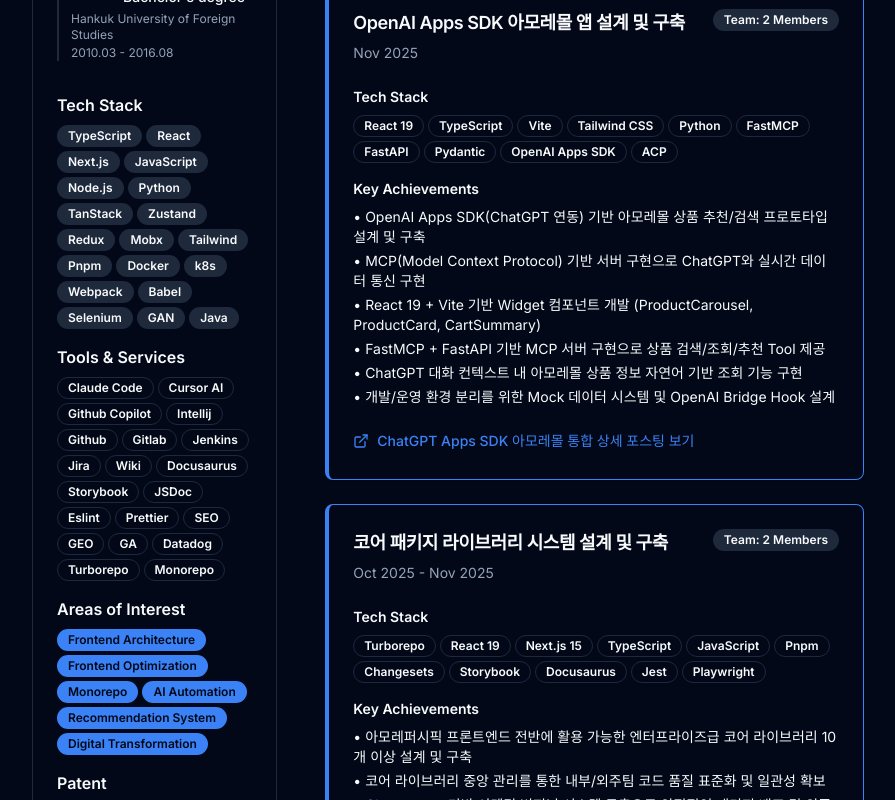
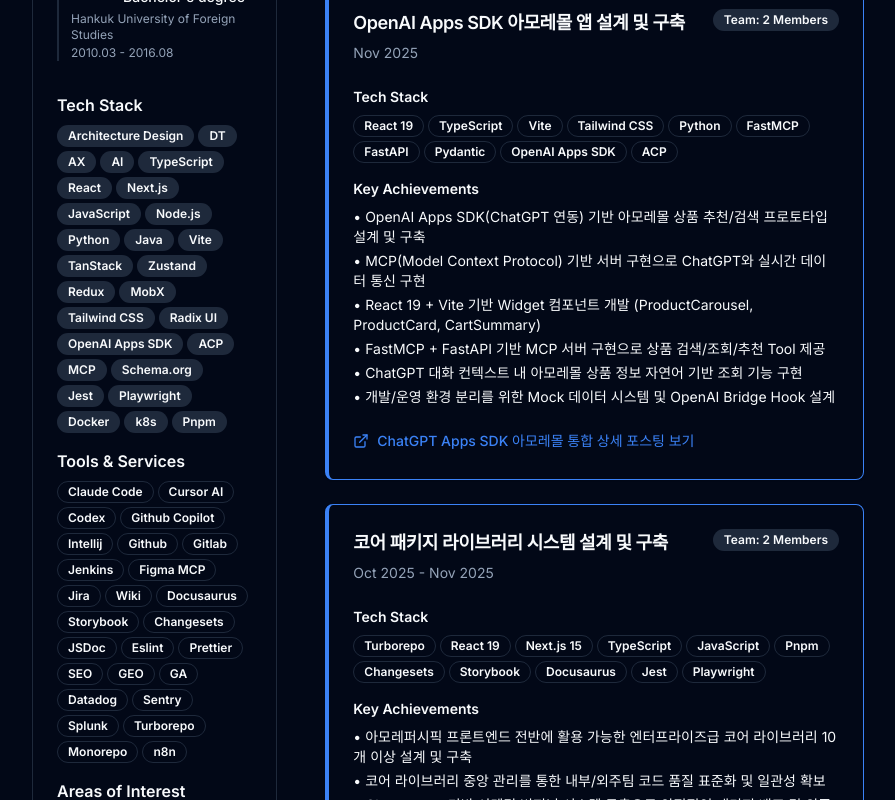
Before and after one commit to jungtaeinn/jungtaeinn.github.io, a Next.js app: page /about in a window 1280 px wide. Shown: the part 920-1720 px from the top of the page, without its empty margins (192-1087 px from the left). Built offline with nearby package versions, Linux system fonts and the light colour scheme; no server answers.

Commit message:
docs: Tech Stack, Tools & Services, 관심분야 현행화
AI/AX/DT 관련 기술스택 추가, Codex/Figma MCP/Sentry/Splunk/n8n 등 도구 추가, AX 관심분야 추가

Co-authored-by: Cursor <cursoragent@cursor.com>

```diff
--- a/app/about/page.tsx
+++ b/app/about/page.tsx
@@ -259,9 +259,10 @@ export default function AboutPage() {
                     <div className="space-y-2">
                       <h4 className="font-semibold">Tech Stack</h4>
                       <div className="flex flex-wrap gap-1">
-                        {['TypeScript', 'React', 'Next.js', 'JavaScript', 'Node.js', 'Python',
-                          'TanStack', 'Zustand', 'Redux', 'Mobx', 'Tailwind', 'Pnpm',
-                          'Docker', 'k8s', 'Webpack', 'Babel', 'Selenium', 'GAN', 'Java'].map((tech) => (
+                        {['Architecture Design', 'DT', 'AX', 'AI', 'TypeScript', 'React', 'Next.js', 'JavaScript', 'Node.js', 'Python', 'Java',
+                          'Vite', 'TanStack', 'Zustand', 'Redux', 'MobX',
+                          'Tailwind CSS', 'Radix UI', 'OpenAI Apps SDK', 'ACP', 'MCP', 'Schema.org',
+                          'Jest', 'Playwright', 'Docker', 'k8s', 'Pnpm'].map((tech) => (
                           <Badge key={tech} variant="secondary" className="text-xs text-center">
                             {tech}
                           </Badge>
@@ -273,9 +274,9 @@ export default function AboutPage() {
                     <div className="space-y-2">
                       <h4 className="font-semibold">Tools & Services</h4>
                       <div className="flex flex-wrap gap-1">
-                        {['Claude Code', 'Cursor AI', 'Github Copilot', 'Intellij', 'Github', 'Gitlab', 'Jenkins',
-                          'Jira', 'Wiki', 'Docusaurus', 'Storybook', 'JSDoc', 'Eslint', 'Prettier',
-                          'SEO', 'GEO', 'GA', 'Datadog', 'Turborepo', 'Monorepo'].map((tool) => (
+                        {['Claude Code', 'Cursor AI', 'Codex', 'Github Copilot', 'Intellij', 'Github', 'Gitlab', 'Jenkins', 'Figma MCP',
+                          'Jira', 'Wiki', 'Docusaurus', 'Storybook', 'Changesets', 'JSDoc', 'Eslint', 'Prettier',
+                          'SEO', 'GEO', 'GA', 'Datadog', 'Sentry', 'Splunk', 'Turborepo', 'Monorepo', 'n8n'].map((tool) => (
                           <Badge key={tool} variant="outline" className="text-xs text-center">
                             {tool}
                           </Badge>
@@ -287,7 +288,7 @@ export default function AboutPage() {
                     <div className="space-y-2">
                       <h4 className="font-semibold">Areas of Interest</h4>
                       <div className="flex flex-wrap gap-1">
-                        {['Frontend Architecture', 'Frontend Optimization', 'Monorepo', 'AI Automation', 'Recommendation System', 'Digital Transformation'].map((field) => (
+                        {['Frontend Architecture', 'Frontend Optimization', 'Monorepo', 'AX', 'AI Automation', 'Recommendation System', 'Digital Transformation'].map((field) => (
                           <Badge key={field} variant="default" className="text-xs text-center">
                             {field}
                           </Badge>
```
